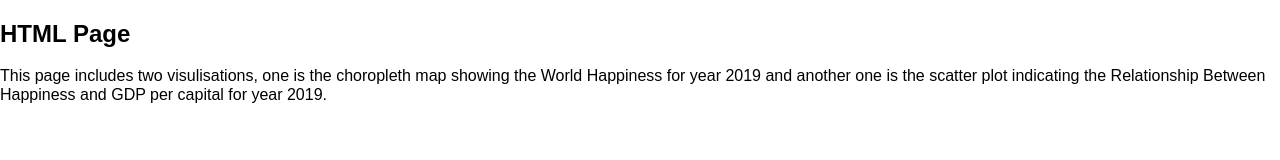
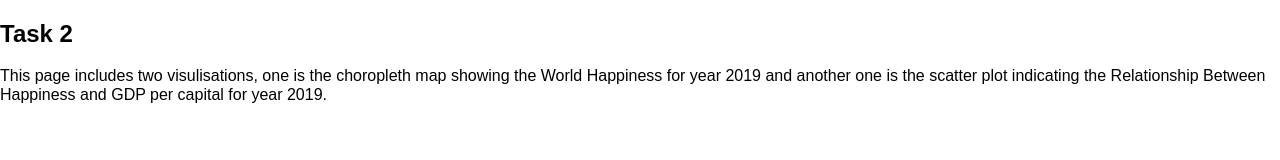
Before and after one commit to cheweening/Fit3179_w10, a plain HTML site: page index.html in a window 1280 px wide. Drawn offline with nearby package versions, Linux system fonts and the light colour scheme; a script that the page names is missing.

Commit message:
Update index.html

```diff
--- a/index.html
+++ b/index.html
@@ -20,7 +20,7 @@
 
  <div class="pure-g">
   <div class="pure-u-1-1">
-    <h2>HTML Page</h2>
+    <h2>Task 2</h2>
     <p>This page includes two visulisations, one is the choropleth map showing the World Happiness for year 2019 and another one is the scatter plot indicating the Relationship Between Happiness and GDP per capital for year 2019.</p>
   </div>
 </div>
```
